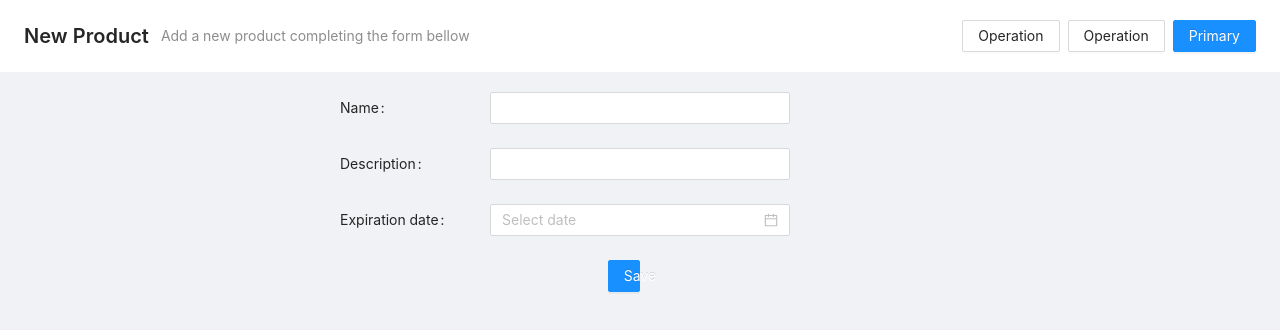
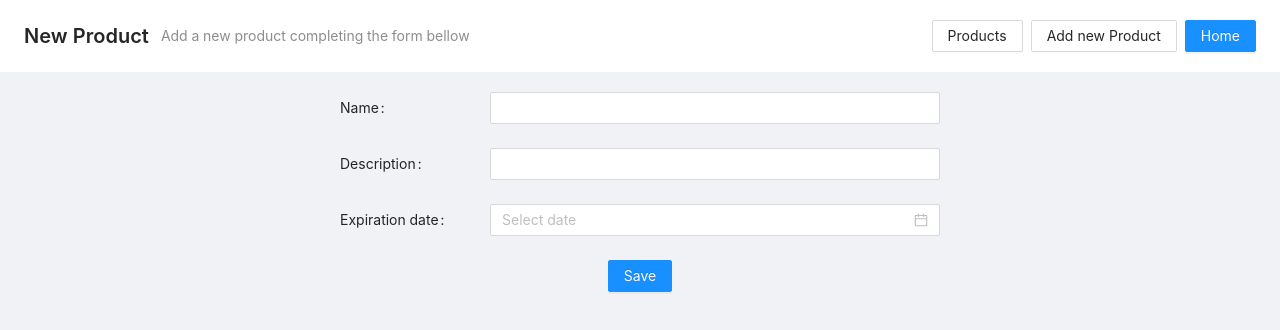
Before and after one commit to Viniciusog/products-react-typescript-antd, a React (Create React App) app: page /new-product in a window 1280 px wide. Shown: the top 330 px of the page. Built offline with nearby package versions, Linux system fonts and the light colour scheme.

Commit message:
new product form - product context provider

```diff
--- a/src/components/LayoutWrapper.tsx
+++ b/src/components/LayoutWrapper.tsx
@@ -18,10 +18,10 @@ const LayoutWrapper: React.FC = (props) => {
                 title={pagesContext.headerTitle}
                 subTitle={pagesContext.headerSubtitle}
                 extra={[
-                    <Button key="3">Operation</Button>,
-                    <Button key="2">Operation</Button>,
+                    <Button key="3">Products</Button>,
+                    <Button key="2">Add new Product</Button>,
                     <Button key="1" type="primary">
-                        Primary
+                        Home
                     </Button>,
                 ]} />
             <Content
--- a/src/index.tsx
+++ b/src/index.tsx
@@ -4,15 +4,18 @@ import { BrowserRouter } from "react-router-dom"
 import './index.css';
 import App from './App';
 import PagesContextProvider from "./store/pages-context"
+import ProductContextProvider from "./store/products-context"
 
 
 ReactDOM.render(
   <BrowserRouter>
-    <PagesContextProvider>
-      <React.StrictMode>
-        <App />
-      </React.StrictMode>
-    </PagesContextProvider>
+    <ProductContextProvider>
+      <PagesContextProvider>
+        <React.StrictMode>
+          <App />
+        </React.StrictMode>
+      </PagesContextProvider>
+    </ProductContextProvider>
   </BrowserRouter>,
 
   document.getElementById('root')
--- a/src/pages/NewProduct.tsx
+++ b/src/pages/NewProduct.tsx
@@ -1,23 +1,63 @@
-import React, { useContext } from "react";
+import React, { ChangeEvent, FormEvent, useContext } from "react";
+import { ProductContext, ProductContextObj } from "../store/products-context"
+
 import {
     Form,
     Input,
     Button,
-    Radio,
-    Select,
-    Cascader,
     DatePicker,
-    InputNumber,
-    TreeSelect,
-    Switch,
-  } from 'antd';
+} from 'antd';
 
-import {useState} from "react"
+import { useState } from "react"
 
 import { PagesContext } from "../store/pages-context";
-import FormItem from "antd/lib/form/FormItem";
+import Product from "../models/product";
 
-const NewProduct: React.FC = () => {
+const NewProduct: React.FC = (props) => {
+
+    const productContext = useContext<ProductContextObj>(ProductContext)
+
+    const [name, setName] = useState<string>("")
+    const [description, setDescription] = useState<string>("")
+    const [expirationDate, setExpirationDate] = useState<string>("")
+
+    const nameChangeHandler = (event: ChangeEvent<HTMLInputElement>) => {
+        const name = event.target.value
+        setName(name)
+    }
+
+    const descriptionChangeHandler = (event: ChangeEvent<HTMLInputElement>) => {
+        const description = event.target.value
+        setDescription(description)
+    }
+
+    const dateChangeHandler = (date: moment.Moment | null, dateString: string) => {
+        setExpirationDate(dateString)
+    }
+
+    const formSubmitHandler = (event: FormEvent) => {
+
+        const enteredName = name;
+        const enteredDescription = description
+        const enteredExpirationDate = expirationDate
+
+        if (enteredName.trim().length > 0
+            && enteredDescription.trim().length > 0
+            && enteredExpirationDate.trim().length > 0) {
+
+                const product = new Product(
+                Math.random().toString(),
+                enteredName,
+                enteredDescription,
+                enteredExpirationDate,
+            )
+
+            productContext.onAdd(product)
+        } else {
+            alert("Values must not be empty!")
+        }
+    }
+
 
     //Quando nós acessamos a rota '/', o react irá renderizar o nosso componente Home.
     //Feito isso, o código abaixo atualizará o headerTitle e headerSubtitle do nosso PagesContext
@@ -29,25 +69,26 @@ const NewProduct: React.FC = () => {
     return (
         <Form
             title="Register new product"
-            subTitle="add new"
             labelAlign="left"
-            labelCol={{span: 6}}
-            wrapperCol={{span: 12}}
+            labelCol={{ span: 6 }}
             layout="horizontal"
+            onFinish={formSubmitHandler}
 
-            style={{margin: "auto", marginTop: "20px", maxWidth: "min(600px, 90%)"}}
+            style={{ margin: "auto", marginTop: "20px", maxWidth: "min(600px, 90%)" }}
         >
             <Form.Item label="Name">
-                <Input></Input>
+                <Input onChange={nameChangeHandler}></Input>
             </Form.Item>
             <Form.Item label="Description">
-                <Input></Input>
+                <Input onChange={descriptionChangeHandler}></Input>
             </Form.Item>
             <Form.Item label="Expiration date">
-                <DatePicker style={{width:"100%"}}></DatePicker>
+                <DatePicker style={{ width: "100%" }} onChange={dateChangeHandler}>
+
+                </DatePicker>
             </Form.Item>
-            <Form.Item style={{display:"flex", alignItems: "center", justifyContent: "center"}}>
-                <Button type="primary" style={{width:"50%"}}>
+            <Form.Item style={{ width: "100%", display: "flex", alignItems: "center", justifyContent: "center" }}>
+                <Button htmlType="submit" type="primary" style={{ width: "100%" }}>
                     Save
                 </Button>
             </Form.Item>
--- a/src/store/products-context.tsx
+++ b/src/store/products-context.tsx
@@ -2,7 +2,7 @@ import React, { useState } from "react";
 import Product from "../models/product";
 
 //Define o tipo das propriedades do nosso ProductContext
-type ProductContextObj = {
+export type ProductContextObj = {
     products: Product[],
     onAdd: (product: Product) => void,
     onRemove: (id: string) => void
@@ -11,7 +11,7 @@ type ProductContextObj = {
 //Cria o nosso ProductContext e coloca um valor inicial para cada uma das propriedades
 export const ProductContext = React.createContext<ProductContextObj>({
     products: [],
-    onAdd: () => {},
+    onAdd: (product: Product) => {},
     onRemove: (id: string) => {}
 })
 
@@ -22,7 +22,7 @@ const ProductContextProvider: React.FC = (props) => {
 
     const addProductHandler = (product: Product) => {
         setProducts((prevProducts) => {
-            return prevProducts.concat(product);
+            return [...prevProducts, product]
         })
     }
 
```
